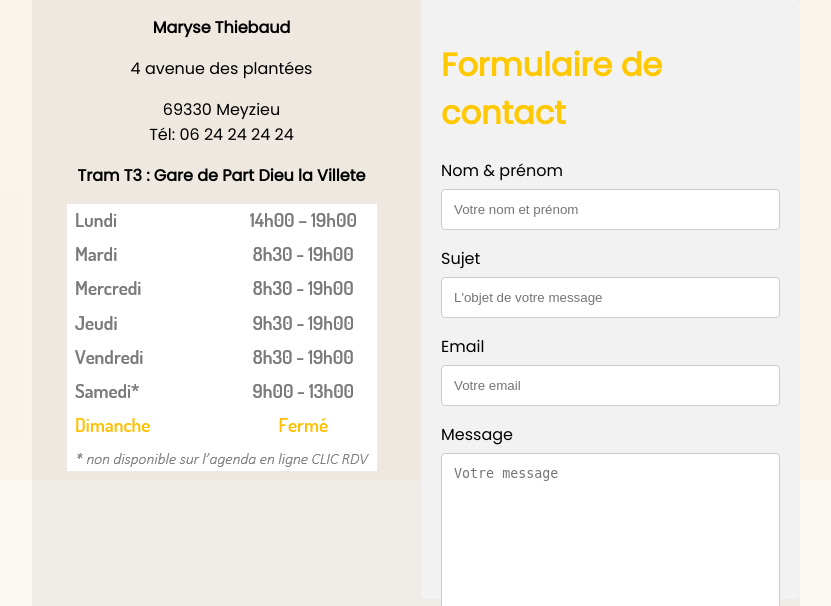
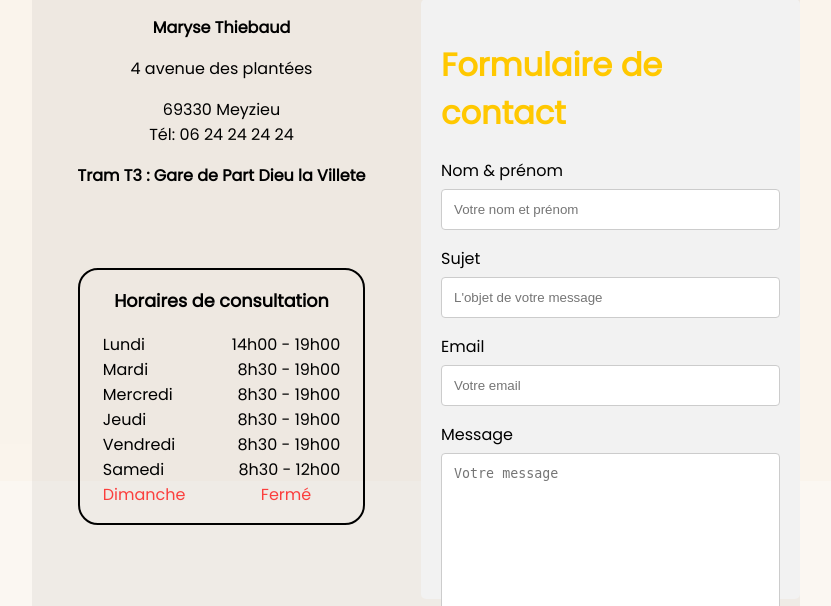
Before and after one commit to furkanKrdmr/Nutrition, a PHP site: page /contact.php in a window 1280 px wide. Shown: the part 319-925 px from the top of the page, without its empty margins (224-1055 px from the left). Run offline with PHP 8.4, Linux system fonts and the light colour scheme.

Commit message:
add opening time in contact.php

```diff
--- a/contact.php
+++ b/contact.php
@@ -17,7 +17,31 @@
                 <p style="text-align: center;">4 avenue des plantées</p>
                 <p style="text-align: center;">69330 Meyzieu <br> Tél: 06 24 24 24 24</p>
                 <p style="text-align: center;"><strong>Tram T3 : Gare de Part Dieu la Villete</strong></p>
-                <img class="imgrdvv" src="img/Horaires.png" alt="">
+                <!--<img class="imgrdvv" src="img/Horaires.png" alt="">-->
+                <div class = "openingTime">
+                    <p>Horaires de consultation</p>
+                    <div class = "openingTime-title">
+                        <div class = "days">
+                            <p>Lundi</p>
+                            <p>Mardi</p>
+                            <p>Mercredi</p>
+                            <p>Jeudi</p>
+                            <p>Vendredi</p>
+                            <p>Samedi</p>
+                            <p class="cRed">Dimanche</p>
+                        </div>
+                        <div class = "hours">
+                            <p>14h00 - 19h00</p>
+                            <p>8h30 - 19h00</p>
+                            <p>8h30 - 19h00</p>
+                            <p>8h30 - 19h00</p>
+                            <p>8h30 - 19h00</p>
+                            <p>8h30 - 12h00</p>
+                            <p class="sunday cRed">Fermé</p>
+                        </div>
+                    </div>
+
+                </div>
             </div>
 
 
--- a/css/style.css
+++ b/css/style.css
@@ -160,6 +160,44 @@ input[type=submit]:hover {
 .container h1 {
   color: #ffc800;
   width: 100%;
+}
+
+.openingTime {
+  margin-top: 5em;
+  border: 0.14em solid black;
+  border-radius: 20px;
+}
+
+.openingTime>p {
+  text-align: center;
+  font-size: 1.1em;
+  font-weight: bold;
+}
+
+.openingTime-title {
+  display: flex;
+  flex-direction: row;
+  justify-content: space-around;
+}
+
+.openingTime-title p {
+  margin: 0em;
+}
+
+.hours {
+  margin-bottom: 16px;
+}
+
+.hours p:not(.sunday) {
+  text-align: right;
+}
+
+.hours .sunday {
+  text-align: center;
+}
+
+.cRed {
+  color: rgba(255, 0, 0, 0.733);
 }
 
 /* Fin page Contact */
```
